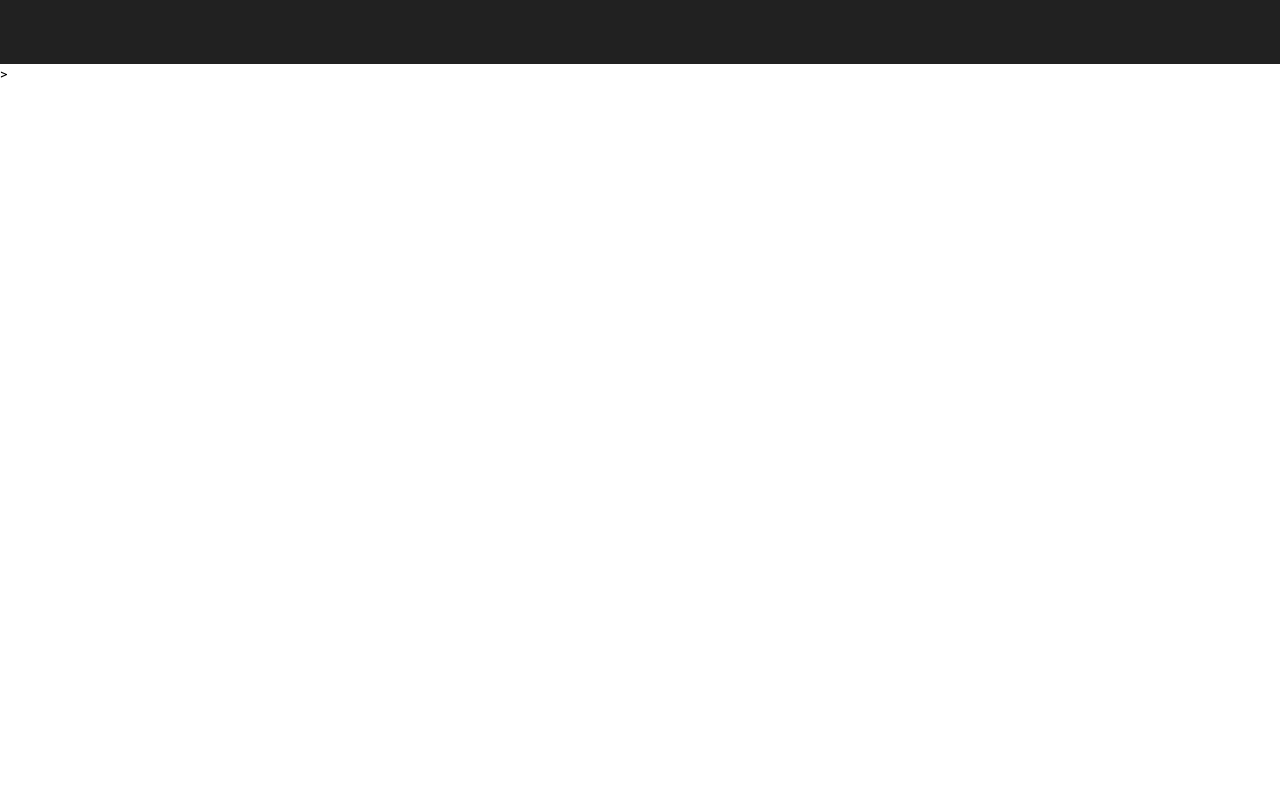
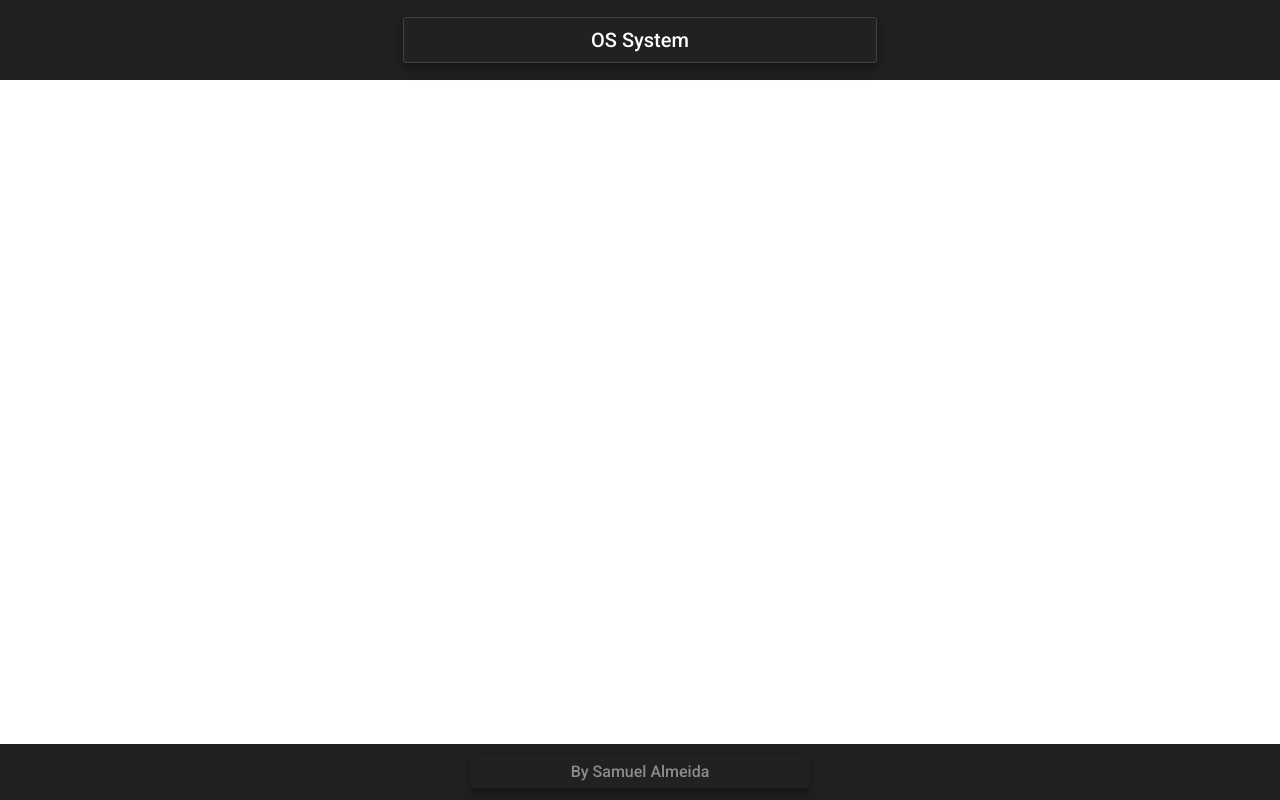
Before and after one commit to samuelalmeida95/orderService-front, an Angular app: page / in a window 1280 px wide. Built offline with nearby package versions, Linux system fonts and the light colour scheme.

Commit message:
adiconando componente footer

```diff
--- a/src/app/app.component.html
+++ b/src/app/app.component.html
@@ -1,3 +1,2 @@
-<mat-toolbar class="header">
-
-</mat-toolbar>>
+<app-header></app-header>
+<app-footer></app-footer>
--- /dev/null
+++ b/src/app/views/components/template/footer/footer.component.css
@@ -0,0 +1,17 @@
+.footer {
+  height: 7%;
+  position: fixed;
+  bottom: 0;
+  display: flex;
+  align-items: center;
+  justify-content: center;
+}
+
+p {
+  color: rgb(141, 139, 139);
+  margin: 0;
+  font-size: 1rem;
+  border-radius: 1px solid rgb(58, 57, 57);
+  padding: 0 8%;
+  border-radius: 3px;
+}
--- /dev/null
+++ b/src/app/views/components/template/footer/footer.component.html
@@ -0,0 +1,3 @@
+<mat-toolbar class="footer">
+    <p class="mat-elevation-z8">By Samuel Almeida</p>
+</mat-toolbar>
--- /dev/null
+++ b/src/app/views/components/template/footer/footer.component.ts
@@ -0,0 +1,15 @@
+import { Component, OnInit } from '@angular/core';
+
+@Component({
+  selector: 'app-footer',
+  templateUrl: './footer.component.html',
+  styleUrls: ['./footer.component.css']
+})
+export class FooterComponent implements OnInit {
+
+  constructor() { }
+
+  ngOnInit(): void {
+  }
+
+}
--- a/src/app/views/components/template/header/header.component.css
+++ b/src/app/views/components/template/header/header.component.css
@@ -0,0 +1,12 @@
+.header {
+  height: 10%;
+  display: flex;
+  align-items: center;
+  justify-content: center;
+}
+
+h1 {
+  border: 1px solid rgb(68, 67, 67);
+  padding: 0.4rem 15%;
+  border-radius: 3px;
+}
--- a/src/app/views/components/template/header/header.component.html
+++ b/src/app/views/components/template/header/header.component.html
@@ -1 +1,3 @@
-<p>header works!</p>
+<mat-toolbar class="header">
+    <h1 class="mat-elevation-z8">OS System</h1>
+</mat-toolbar>
```
Also changed, not shown: src/app/app.module.ts (+5 -2 lines).
